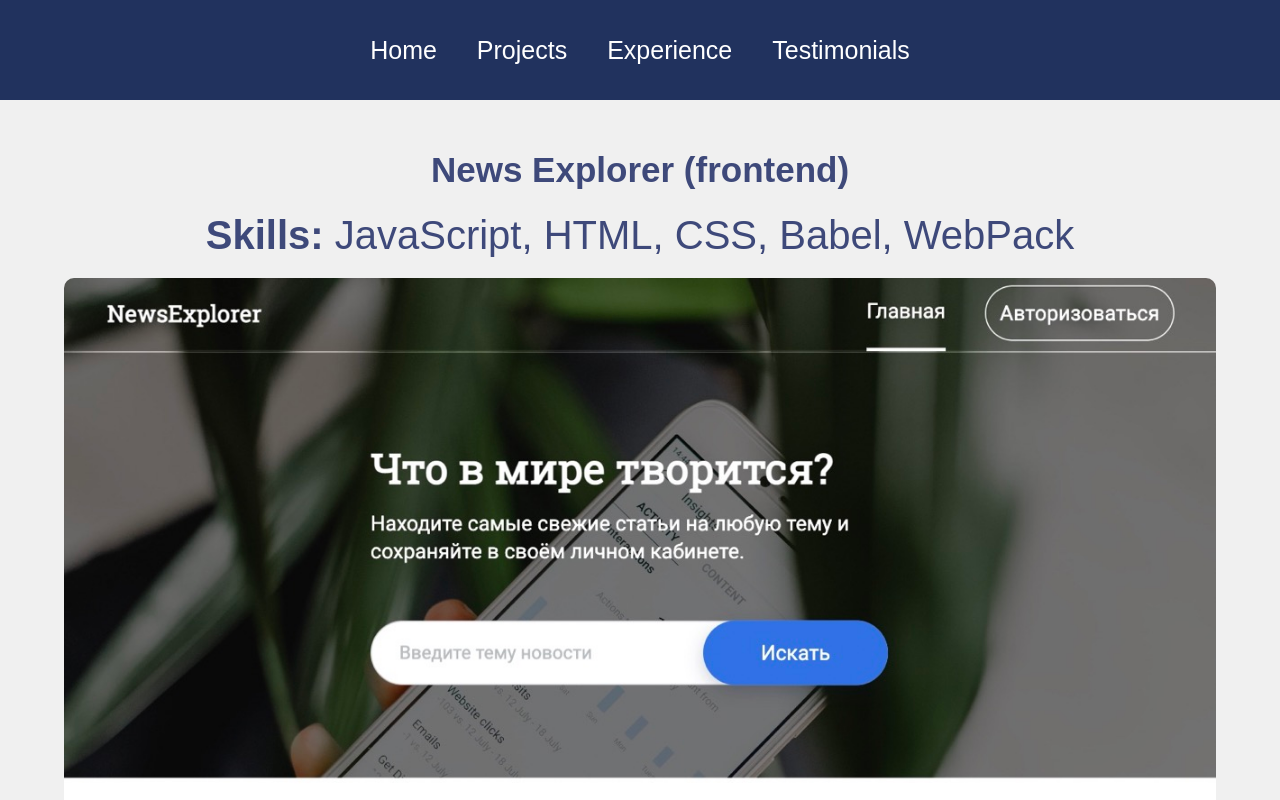
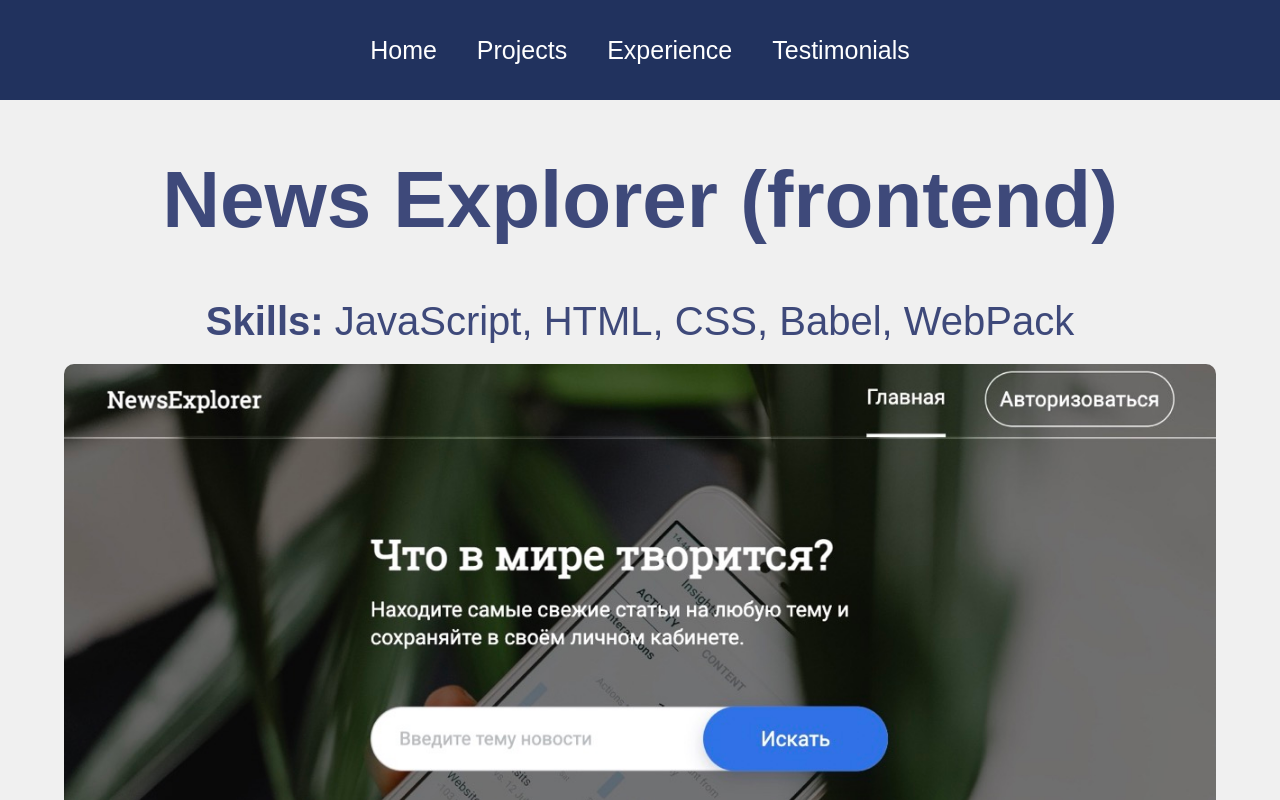
Before and after one commit to RA404/-react-portfolio, a React (Create React App) app: page /projects in a window 1280 px wide. Both pictures are taken after a click on the element 1020 px from the left and 444 px from the top of the page. Shown: the top 800 px of the page. Built offline with nearby package versions, Linux system fonts and the light colour scheme.

Commit message:
fix project item css

```diff
--- a/src/styles/ProjectDisplay.css
+++ b/src/styles/ProjectDisplay.css
@@ -6,8 +6,8 @@
     flex-direction: column;
   }
 
-  .project h1 {
-    margin-top: 50px;
+  .project__title {
+    margin: 50px auto 0 auto;
     color: #3e497a;
     font-size: 35px;
   }
```
